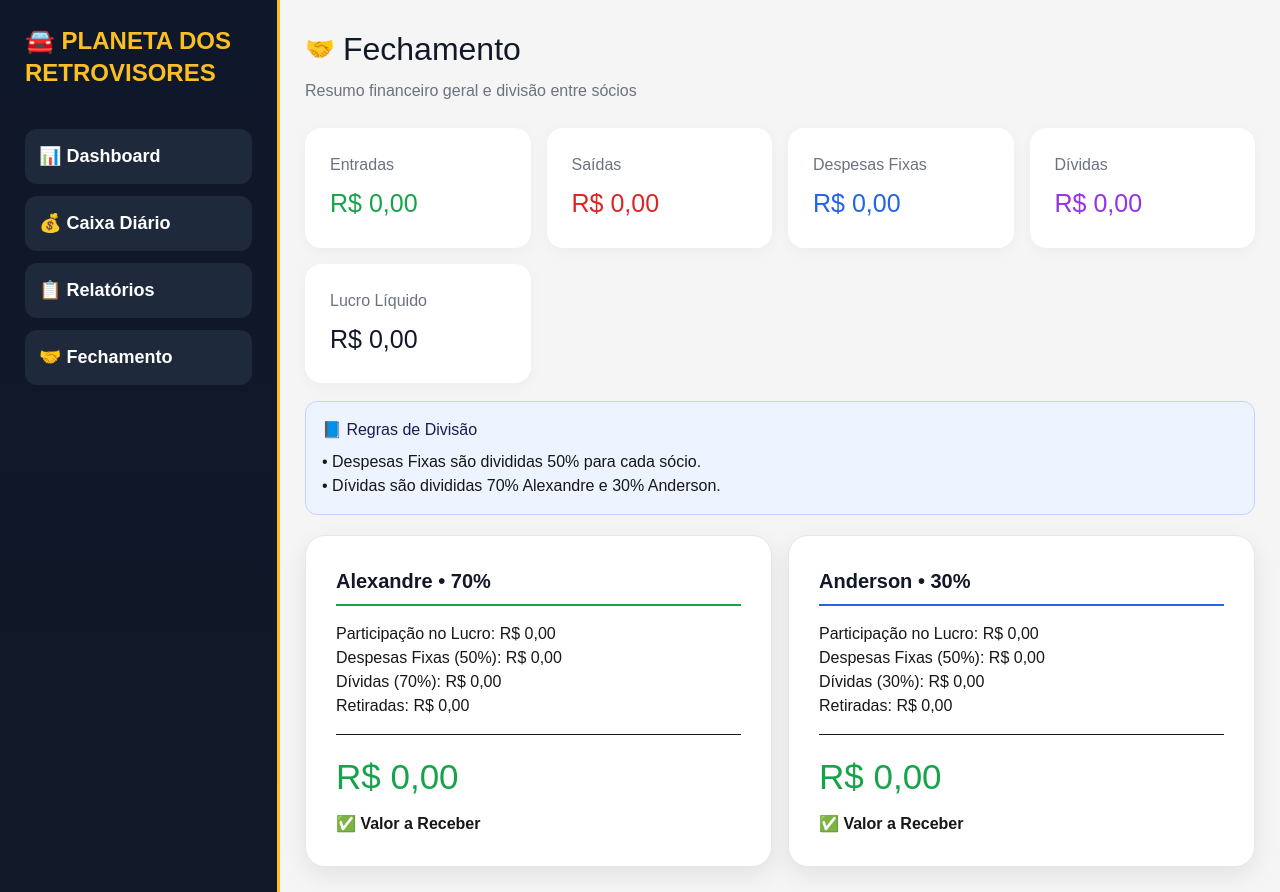
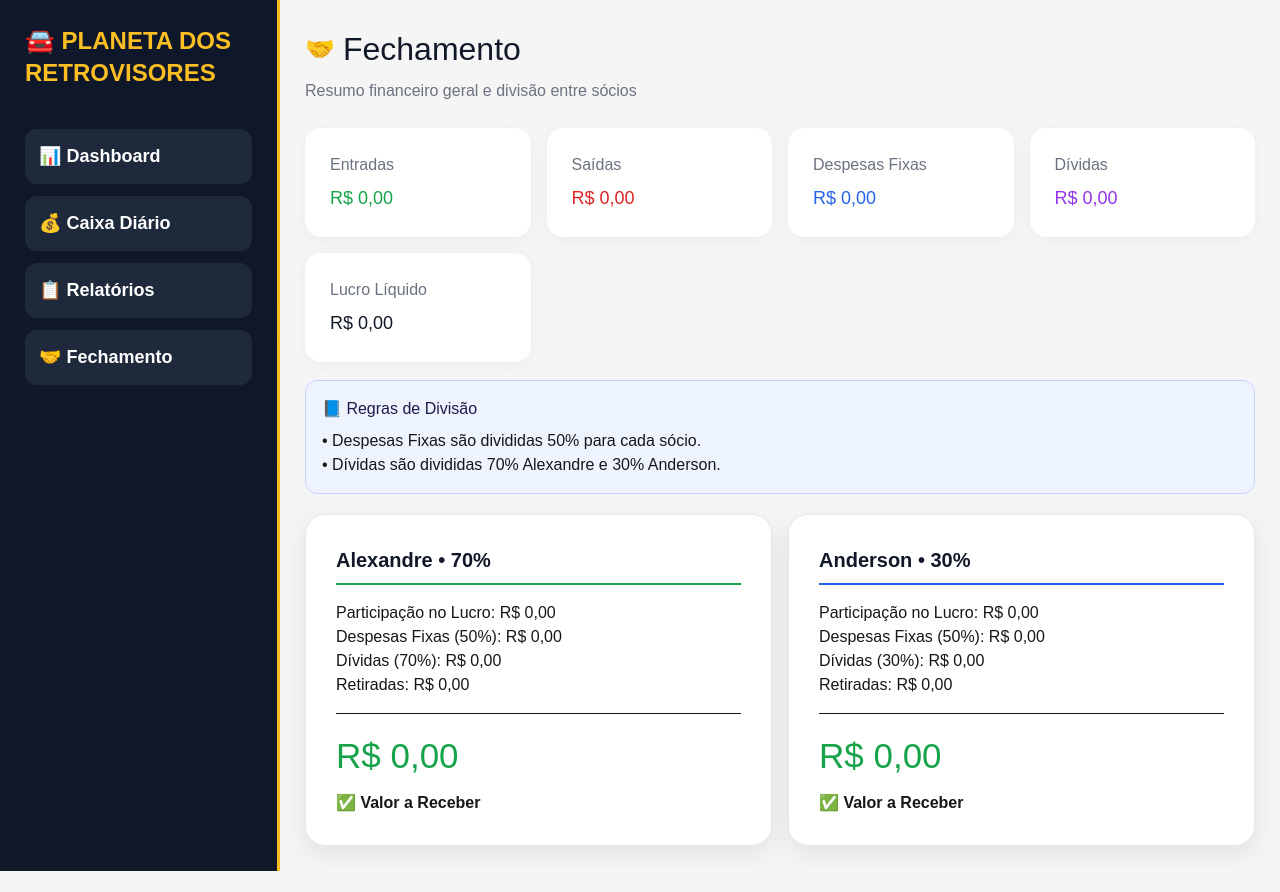
Before and after one commit to flaviaaraujo1812-png/milani-dashboard, a Next.js app: page /fechamento in a window 1280 px wide. After the commit the page ends 871 px from the top, so only its background shows below. Built offline with nearby package versions, Linux system fonts and the light colour scheme; no server answers; the database is empty.

Commit message:
atualização tamaho cards fechamento

```diff
--- a/app/fechamento/page.tsx
+++ b/app/fechamento/page.tsx
@@ -314,7 +314,7 @@ function Card({
 
       <h2 style={{
         color: cor,
-        fontSize: "25px"
+        fontSize: "18px"
       }}>
         {valor}
       </h2>
```
